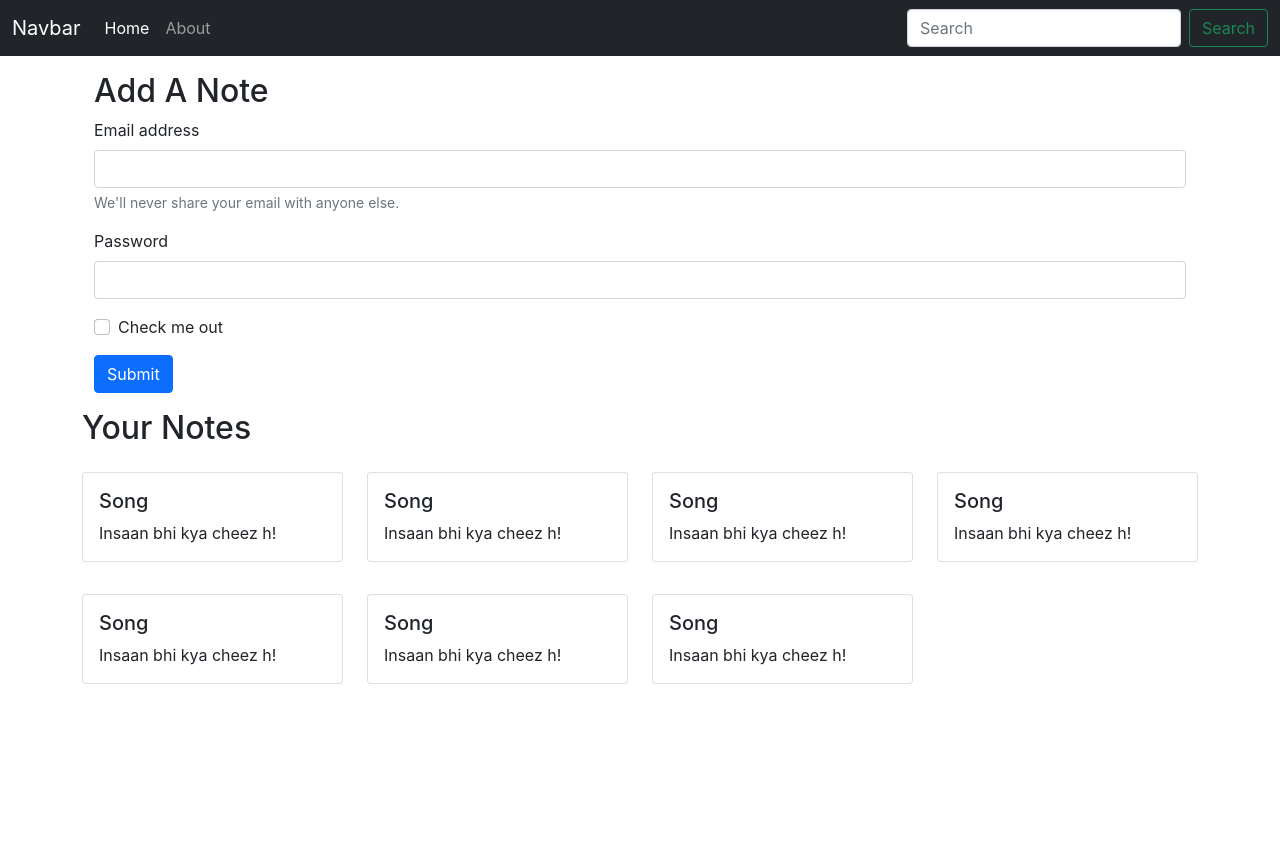
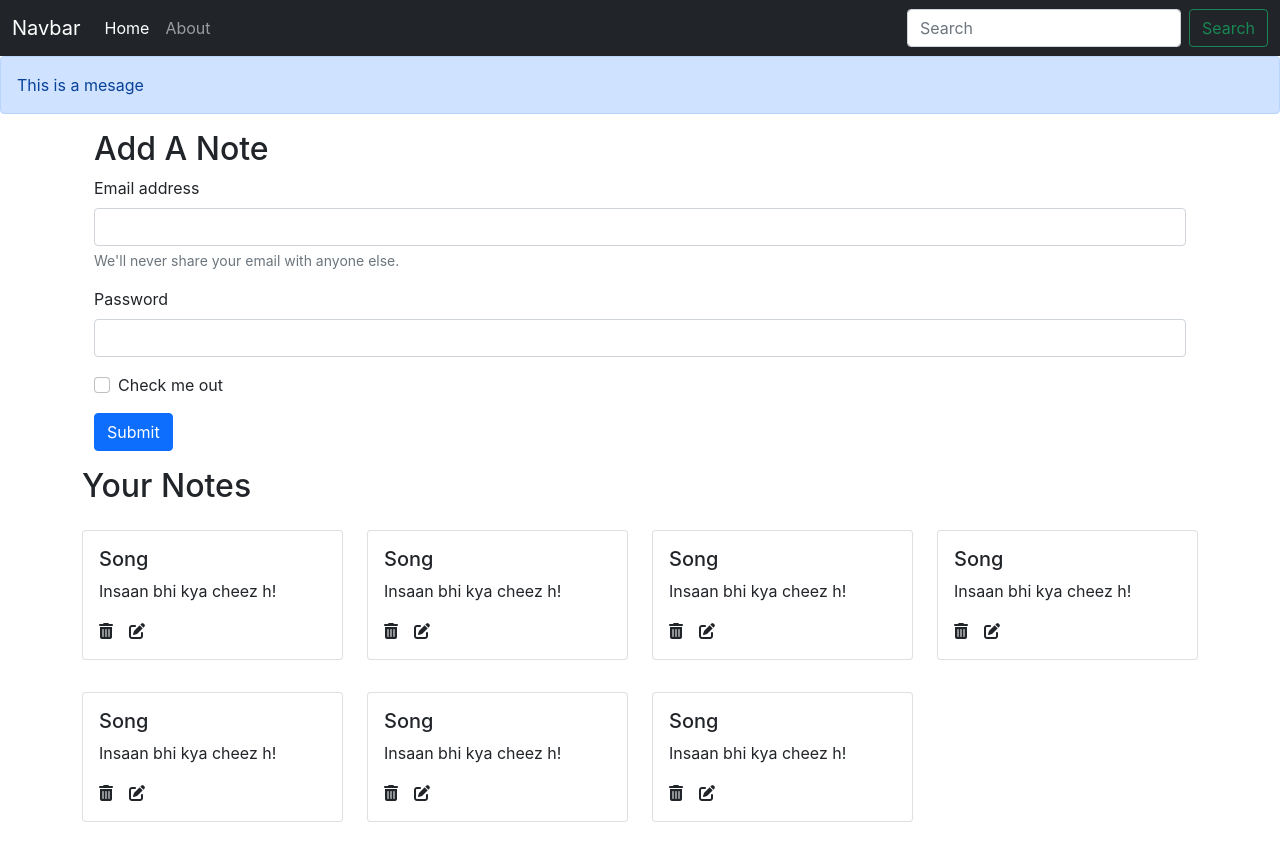
Before and after one commit to arpitbabbar/iNotebook, a React (Create React App) app: page / in a window 1280 px wide. Before the commit the page ends 800 px from the top, so only its background shows below. Built offline with nearby package versions, Linux system fonts and the light colour scheme.

Commit message:
added icons for delete and edit and added Alert

```diff
--- a/public/index.html
+++ b/public/index.html
@@ -22,6 +22,7 @@
   <body>
     <noscript>You need to enable JavaScript to run this app.</noscript>
     <div id="root"></div>
+    <script src="https://kit.fontawesome.com/b8734a0b4f.js" crossorigin="anonymous"></script>
     <!--
       This HTML file is a template.
       If you open it directly in the browser, you will see an empty page.
--- a/src/App.js
+++ b/src/App.js
@@ -8,12 +8,14 @@
 import Home from './components/Home';
 import About from './components/About';
 import NoteState from './context/notes/NoteState';
+import Alert from './components/Alert';
 function App() {
   return (
     <>
     <NoteState>
       <Router>
         <Navbar />
+        <Alert message={"This is a mesage"} />
         <div className='container'>
         <Switch>
           <Route exact path="/">
--- a/src/components/About.js
+++ b/src/components/About.js
@@ -1,4 +1,4 @@
-import React, {useContext, useEffect} from 'react';
+import React from 'react';
 
 
 function About() {
--- /dev/null
+++ b/src/components/Alert.js
@@ -0,0 +1,11 @@
+import React from 'react'
+
+function Alert(props) {
+    return (
+        <div className="alert alert-primary" role="alert">
+            {props.message}
+        </div>
+    )
+}
+
+export default Alert
--- a/src/components/Home.js
+++ b/src/components/Home.js
@@ -7,17 +7,17 @@
                 <h2>Add A Note</h2>
                 <form>
                     <div className="mb-3">
-                        <label for="exampleInputEmail1" className="form-label">Email address</label>
+                        <label htmlFor="exampleInputEmail1" className="form-label">Email address</label>
                         <input type="email" className="form-control" id="exampleInputEmail1" aria-describedby="emailHelp" />
                             <div id="emailHelp" className="form-text">We'll never share your email with anyone else.</div>
                     </div>
                     <div className="mb-3">
-                        <label for="exampleInputPassword1" className="form-label">Password</label>
+                        <label htmlFor="exampleInputPassword1" className="form-label">Password</label>
                         <input type="password" className="form-control" id="exampleInputPassword1" />
                     </div>
                     <div className="mb-3 form-check">
                         <input type="checkbox" className="form-check-input" id="exampleCheck1" />
-                            <label className="form-check-label" for="exampleCheck1">Check me out</label>
+                            <label className="form-check-label" htmlFor="exampleCheck1">Check me out</label>
                     </div>
                     <button type="submit" className="btn btn-primary">Submit</button>
                 </form>
--- a/src/components/Noteitem.js
+++ b/src/components/Noteitem.js
@@ -10,6 +10,8 @@
                     <div className="card-body">
                         <h5 className="card-title">{note.title}</h5>
                         <p className="card-text">{note.description}</p>
+                        <i className="fas fa-trash-alt"></i>
+                        <i className="fas fa-edit mx-3"></i>
                     </div>
             </div>
         </div>
--- a/src/components/Notes.js
+++ b/src/components/Notes.js
@@ -10,7 +10,7 @@
         <div className='row my-3'>
         <h2>Your Notes</h2>
         {notes.map((note)=>{
-            return <Noteitem note={note} />
+            return <Noteitem key={note._id} note={note} />
         })}
     </div>
     )
--- a/src/context/notes/NoteState.js
+++ b/src/context/notes/NoteState.js
@@ -5,7 +5,7 @@
 
     const noteInitial = [
         {
-          "_id": "61d5ac1a618e7182dfb32c79",
+          "_id": "61d5ac1a618eaqq7182dfb32c7q9",
           "user": "61d34d8e9de5e6f1cefab315",
           "title": "Song",
           "description": "Insaan bhi kya cheez h!",
@@ -14,7 +14,7 @@
           "__v": 0
         },
         {
-          "_id": "61d5ac1b618e7182dfb32c7b",
+          "_id": "61d5ac1b618e7182 cdfwqesa32c7b",
           "user": "61d34d8e9de5e6f1cefab315",
           "title": "Song",
           "description": "Insaan bhi kya cheez h!",
@@ -23,7 +23,7 @@
           "__v": 0
         },
         {
-          "_id": "61d5ac1a618e7182dfb32c79",
+          "_id": "61d5ac1a618e7182qwdfb32cb79",
           "user": "61d34d8e9de5e6f1cefab315",
           "title": "Song",
           "description": "Insaan bhi kya cheez h!",
@@ -32,7 +32,7 @@
           "__v": 0
         },
         {
-          "_id": "61d5ac1a618e7182dfb32c79",
+          "_id": "61d5ac1a618e7182ddafmb32c79",
           "user": "61d34d8e9de5e6f1cefab315",
           "title": "Song",
           "description": "Insaan bhi kya cheez h!",
@@ -40,7 +40,7 @@
           "date": "2022-01-05T14:32:58.410Z",
           "__v": 0
         },{
-          "_id": "61d5ac1a618e7182dfb32c79",
+          "_id": "61d5ac1a618e7182dfdasb432c79",
           "user": "61d34d8e9de5e6f1cefab315",
           "title": "Song",
           "description": "Insaan bhi kya cheez h!",
@@ -48,7 +48,7 @@
           "date": "2022-01-05T14:32:58.410Z",
           "__v": 0
         },{
-          "_id": "61d5ac1a618e7182dfb32c79",
+          "_id": "61d5ac1a618de7182dfb32c34579",
           "user": "61d34d8e9de5e6f1cefab315",
           "title": "Song",
           "description": "Insaan bhi kya cheez h!",
@@ -56,7 +56,7 @@
           "date": "2022-01-05T14:32:58.410Z",
           "__v": 0
         },{
-          "_id": "61d5ac1a618e7182dfb32c79",
+          "_id": "61d5ac1a618e7ds182dfb32ciop79",
           "user": "61d34d8e9de5e6f1cefab315",
           "title": "Song",
           "description": "Insaan bhi kya cheez h!",
--- a/src/index.css
+++ b/src/index.css
@@ -11,3 +11,7 @@
   font-family: source-code-pro, Menlo, Monaco, Consolas, 'Courier New',
     monospace;
 }
+
+i {
+  cursor: pointer;
+}
```
